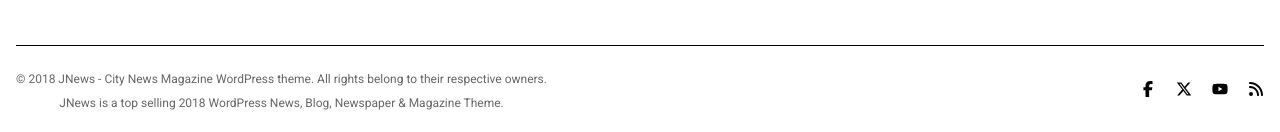
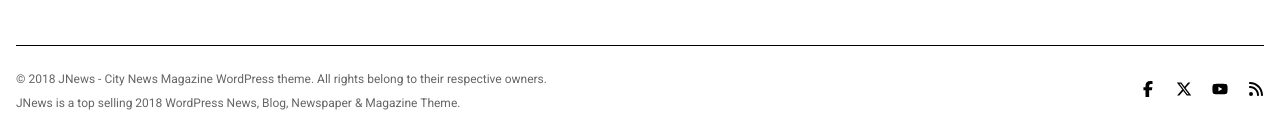
Before and after one commit to shamim1845/downtown, a Next.js app: page / in a window 1280 px wide. Shown: the part 1887-2019 px from the top of the page. Built offline with nearby package versions, Linux system fonts and the light colour scheme.

Commit message:
fix: footer css issue fix

```diff
--- a/app/components/Footer/Footer.tsx
+++ b/app/components/Footer/Footer.tsx
@@ -120,7 +120,7 @@ const Footer = () => {
                 {/* Bottom Bar */}
                 <div className="flex flex-col-reverse lg:flex-row justify-between items-start lg:items-center gap-4 text-[12px] text-[#666666]">
                     {/* Copyright */}
-                    <div className="mb-4 lg:mb-0 lg:text-center space-y-1">
+                    <div className="mb-4 lg:mb-0 space-y-1">
                         <p>&copy; 2018 JNews - City News Magazine WordPress theme. All rights belong to their respective owners.</p>
                         <p>JNews is a top selling 2018 WordPress News, Blog, Newspaper & Magazine Theme.</p>
                     </div>
```
